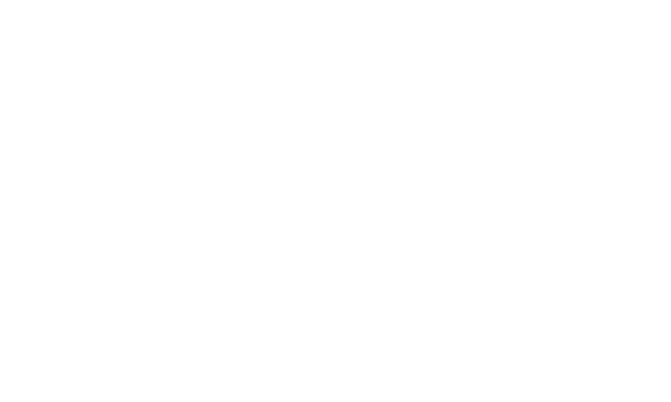
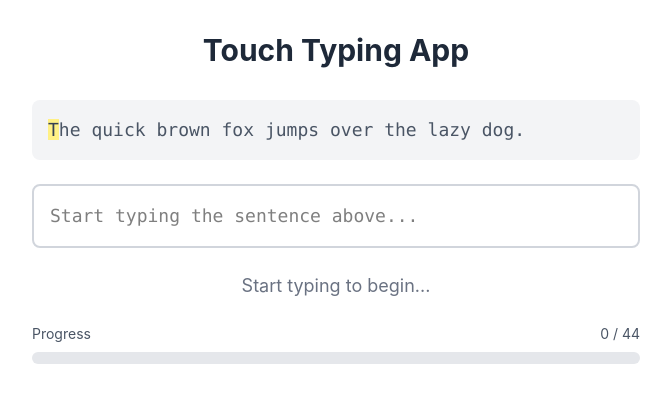
Before and after one commit to faustin12-g/the-gym-react-gates, a React (Vite) app: page /touch-typing-app in a window 1280 px wide. Before the commit this address had no page. Shown: the top 402 px of the page, without its empty margins (304-975 px from the left). Built offline with nearby package versions, Linux system fonts and the light colour scheme.

Commit message:
add touch typing app for learning react

```diff
--- a/src/App.jsx
+++ b/src/App.jsx
@@ -3,6 +3,7 @@
 import Landing from './components/uk/Landing'
 import { Routes, Route } from 'react-router-dom'
 import UserProfileDemo from './components/uk/UserProfileDemo'
+import TouchTypingApp from './components/uk/TouchTypingApp '
 
 const App = () => {
   return (
@@ -10,9 +11,8 @@
       <Routes>
         <Route path='/' element={<Landing />}/>
         <Route path='/products-filter' element={<ProductList />} />
-        <Route path='/user-profile/:id' element={<UserProfileDemo />}>
-
-        </Route>
+        <Route path='/user-profile/:id' element={<UserProfileDemo />} />
+        <Route path='/touch-typing-app' element={<TouchTypingApp />} />
       </Routes>
 
 
--- a/src/components/uk/Landing.jsx
+++ b/src/components/uk/Landing.jsx
@@ -36,6 +36,11 @@
                 <button>User profile domo</button>
               </h3>
             </Link>
+            <Link to='/touch-typing-app' className="bg-white rounded-lg shadow-lg p-4 hover:shadow-xl transition-shadow cursor-pointer border-l-4 border-blue-500">
+              <h3 className="text-xl font-semibold text-gray-800 mb-3">
+                <button>Touch Typing App</button>
+              </h3>
+            </Link>
           </div>
         </div>
       </div>
--- /dev/null
+++ b/src/components/uk/TouchTypingApp .jsx
@@ -0,0 +1,118 @@
+import { useState } from "react";
+const TouchTypingApp = () => {
+const sentence = "The quick brown fox jumps over the lazy dog.";
+const [userInput, setUserInput] = useState("");
+const [isCompleted, setIsCompleted] = useState(false);
+const isCorrect = null;
+const isWrong = null;
+
+const handleInputChange = (e) => {
+    const newInput = e.target.value
+    setUserInput(newInput)
+    if(newInput.length===sentence.length) setIsCompleted(true)
+};
+
+const resetApp = () => {
+    setUserInput("")
+    setIsCompleted(false)
+};
+
+return (
+<div className="max-w-2xl mx-auto p-8">
+<h1 className="text-3xl font-bold text-center text-gray-800 mb-8">
+Touch Typing App
+</h1>
+  {/* Target sentence display */}
+  <div className="mb-6 p-4 bg-gray-100 rounded-lg">
+    <p className="text-lg text-gray-700 font-mono">
+      {sentence.split("").map((char, index) => (
+        <span
+          key={index}
+          className={`
+            ${
+              index < userInput.length
+                ? userInput[index] === char
+                  ? "bg-green-200 text-green-800"
+                  : "bg-red-200 text-red-800"
+                : index === userInput.length
+                ? "bg-yellow-200"
+                : "text-gray-600"
+            }
+          `}
+        >
+          {char}
+        </span>
+      ))}
+    </p>
+  </div>
+
+  {/* Input field */}
+  <div className="mb-6">
+    <input
+      type="text"
+      value={userInput}
+      onChange={handleInputChange}
+      placeholder="Start typing the sentence above..."
+      className="w-full p-4 text-lg border-2 border-gray-300 rounded-lg focus:border-blue-500 focus:outline-none font-mono"
+      disabled={isCompleted}
+    />
+  </div>
+
+  {/* Status display */}
+  <div className="mb-6 text-center">
+    {isCompleted ? (
+      <div className="p-4 bg-green-100 border border-green-300 rounded-lg">
+        <p className="text-2xl font-bold text-green-800">
+          🎉 Congratulations! 🎉
+        </p>
+        <p className="text-green-700 mt-2">
+          You've completed the sentence perfectly!
+        </p>
+      </div>
+    ) : userInput.length === 0 ? (
+      <p className="text-gray-500 text-lg">Start typing to begin...</p>
+    ) : isCorrect ? (
+      <div className="p-3 bg-green-100 border border-green-300 rounded-lg">
+        <p className="text-xl font-semibold text-green-800">Correct</p>
+      </div>
+    ) : isWrong ? (
+      <div className="p-3 bg-red-100 border border-red-300 rounded-lg">
+        <p className="text-xl font-semibold text-red-800">Wrong</p>
+        <p className="text-red-600 text-sm mt-1">
+          Delete the incorrect character to continue
+        </p>
+      </div>
+    ) : null}
+  </div>
+
+  {/* Progress indicator */}
+  <div className="mb-6">
+    <div className="flex justify-between text-sm text-gray-600 mb-2">
+      <span>Progress</span>
+      <span>
+        {userInput.length} / {sentence.length}
+      </span>
+    </div>
+    <div className="w-full bg-gray-200 rounded-full h-3">
+      <div
+        className="bg-blue-500 h-3 rounded-full transition-all duration-300"
+        style={{ width: `${(userInput.length / sentence.length) * 100}%` }}
+      ></div>
+    </div>
+  </div>
+
+  {(isCompleted || userInput.length > 0) && (
+    <div className="text-center">
+      <button
+        onClick={resetApp}
+        className="px-6 py-2 bg-gray-600 text-white font-medium rounded-lg hover:bg-gray-700 transition-colors"
+      >
+        Reset
+      </button>
+    </div>
+  )}
+</div>
+);
+};
+
+export default TouchTypingApp;
```
